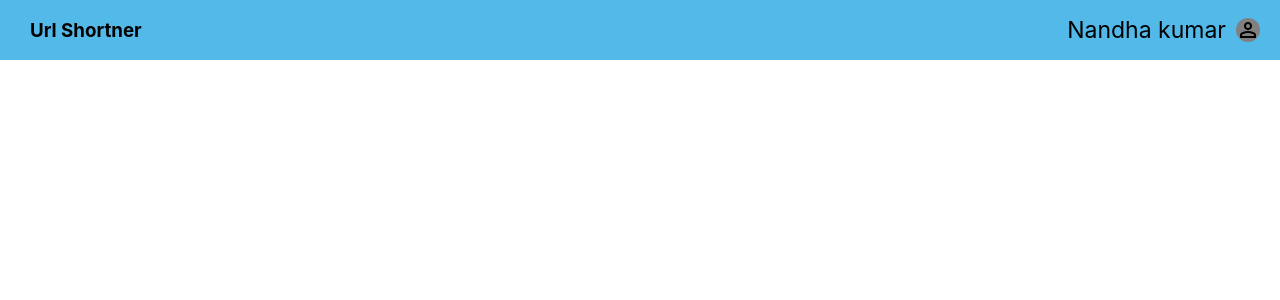
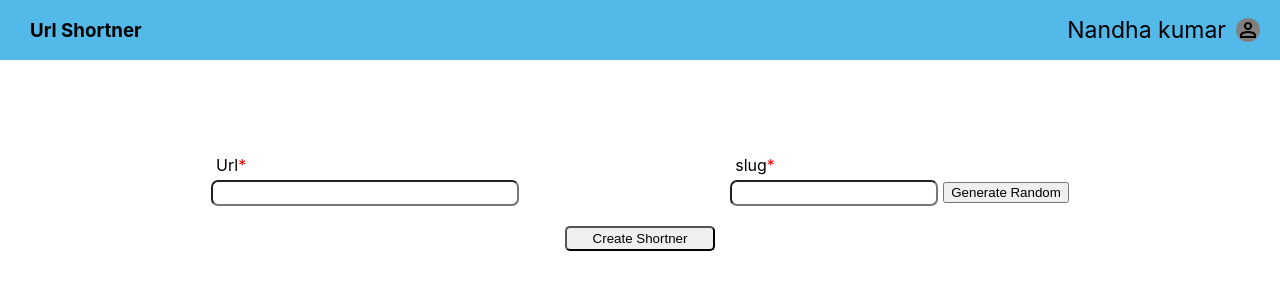
Before and after one commit to nandhamk98/url-shortner-frontend, a React (Create React App) app: page / in a window 1280 px wide. Shown: the top 300 px of the page. Built offline with nearby package versions, Linux system fonts and the light colour scheme.

Commit message:
Added urlShortner input component

```diff
--- /dev/null
+++ b/src/Components/UrlShortner/ShortnerInputComponent.js
@@ -0,0 +1,22 @@
+export function ShortnerInputComponent() {
+  return (
+    <div className="shortnerInputContainer">
+      <div className="userInput">
+        <label for="Url" className="userInputLabel">
+          Url<span className="mandatory">*</span>
+        </label>
+        <input type="text" id="Url" className="urlInput" required />
+      </div>
+      <div className="userInput">
+        <label for="slug" className="userInputLabel">
+          slug<span className="mandatory">*</span>
+        </label>
+        <input type="text" id="slug" required />
+        <button className="generateRandomString">Generate Random</button>
+      </div>
+      <div className="buttonGroup">
+        <button className="resetPasswordBtn">Create Shortner</button>
+      </div>
+    </div>
+  );
+}
--- a/src/Components/UrlShortner/UrlShortnerPage.js
+++ b/src/Components/UrlShortner/UrlShortnerPage.js
@@ -1,10 +1,12 @@
 import { NavBar } from "./NavBarComponent";
+import { ShortnerInputComponent } from "./ShortnerInputComponent";
 import "./urlShortner.css";
 
 export function UrlShortnerPage() {
   return (
     <div>
       <NavBar />
+      <ShortnerInputComponent />
     </div>
   );
 }
--- a/src/Components/UrlShortner/urlShortner.css
+++ b/src/Components/UrlShortner/urlShortner.css
@@ -21,3 +21,21 @@
   border-radius: 50%;
   background-color: gray;
 }
+
+.shortnerInputContainer {
+  display: flex;
+  justify-content: space-evenly;
+  align-items: center;
+  align-content: center;
+  height: 300px;
+  width: 100vw;
+  flex-wrap: wrap;
+}
+
+.urlInput {
+  width: 300px;
+}
+
+.buttonGroup {
+  margin: 20px;
+}
--- a/src/Components/User/user.css
+++ b/src/Components/User/user.css
@@ -103,3 +103,7 @@ input {
   width: 150px;
   border-radius: 5px;
 }
+
+.generateRandomString {
+  margin-left: 5px;
+}
```
